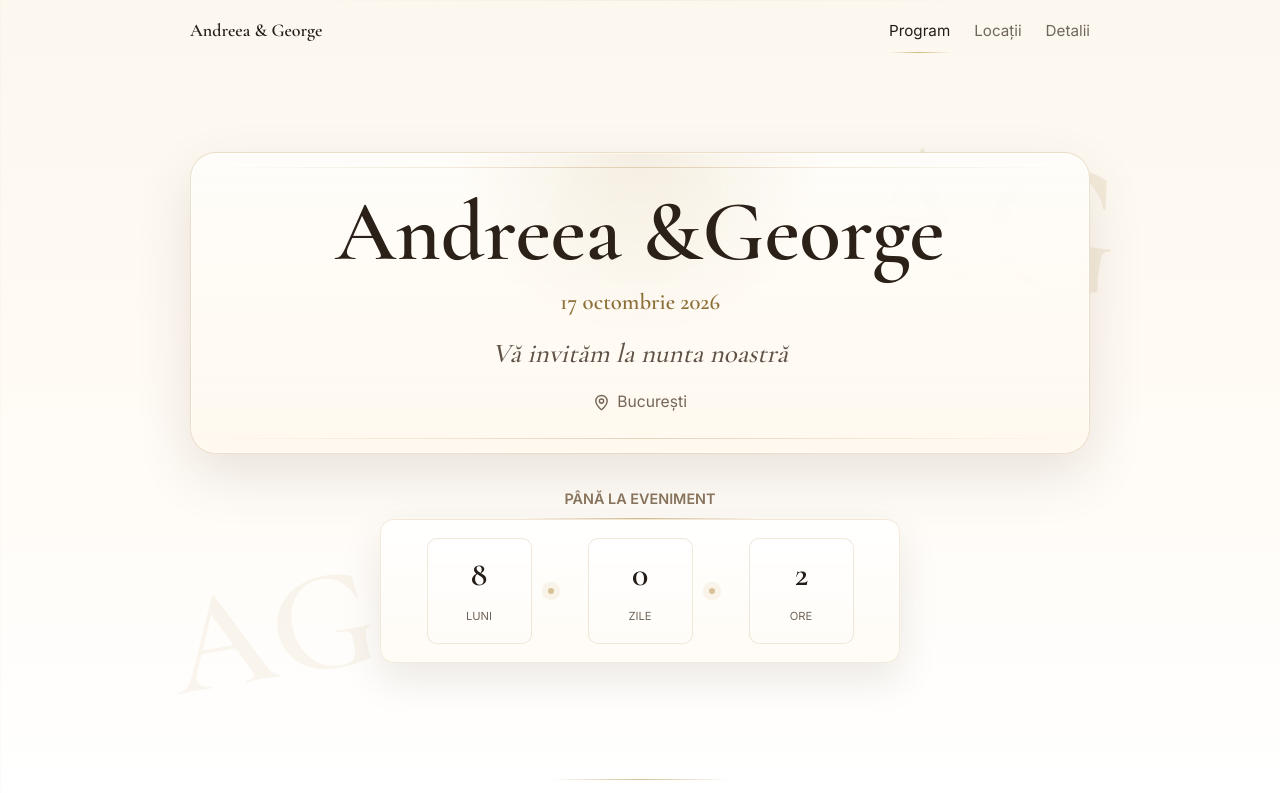
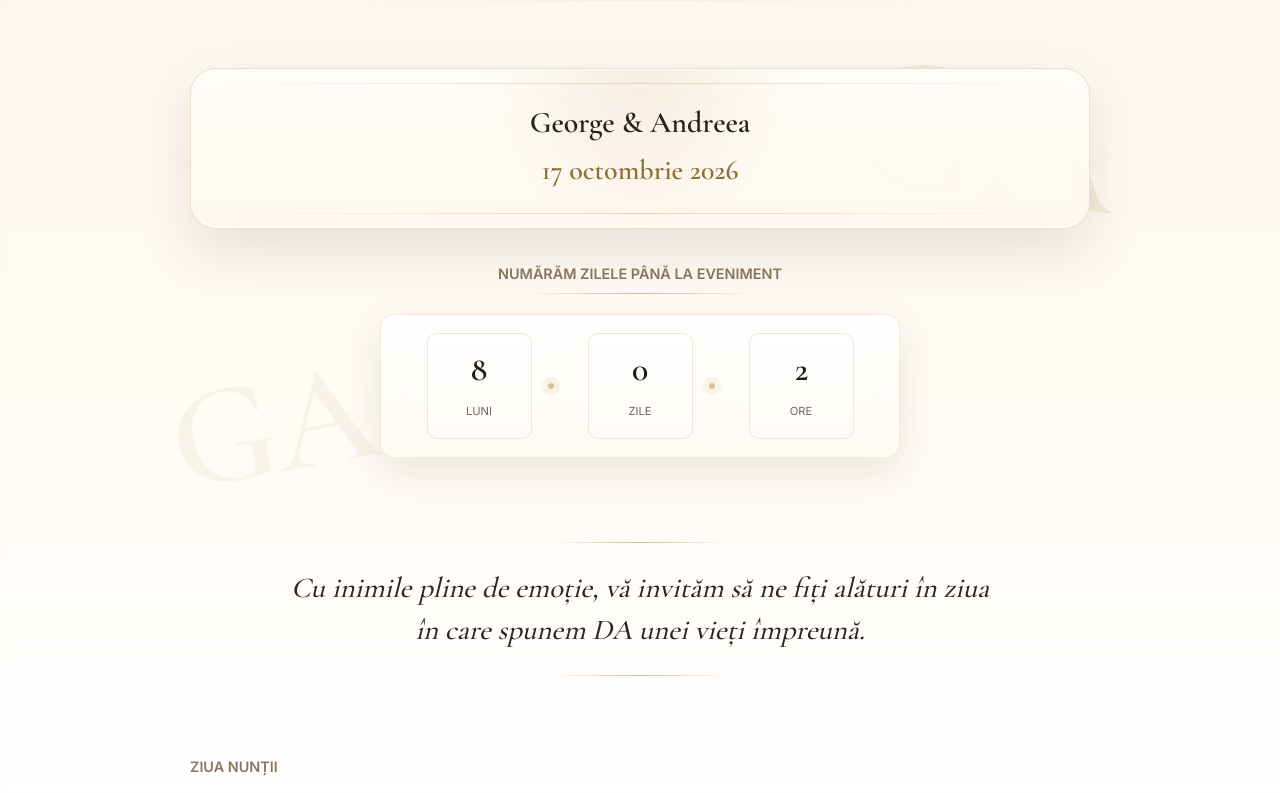
Before and after one commit to panaghiageorge/andreea-george-invitatie-nunta, a React (Vite) app: page / in a window 1280 px wide. Shown: the top 793 px of the page. Built offline with nearby package versions, Linux system fonts and the light colour scheme.

Commit message:
last version

```diff
--- a/src/App.tsx
+++ b/src/App.tsx
@@ -10,7 +10,7 @@ import { content } from "./content";
 export default function App() {
     return (
         <div className="min-vh-100">
-            <Navbar />
+            {/* <Navbar /> */}
 
             <Hero />
 
@@ -34,9 +34,11 @@ export default function App() {
                 <InteractiveMap />
             </Section>
 
-            <Section id="detalii" eyebrow="Pe scurt" title="Detalii" subtitle="Pentru confirmări sau întrebări, suntem aproape.">
+
+            <div className="px-3" id="detalii">
                 <Details />
-            </Section>
+            </div>
+
 
             <footer className="py-4">
                 <div className="container d-flex justify-content-center px-3">
--- a/src/components/Hero.tsx
+++ b/src/components/Hero.tsx
@@ -12,26 +12,16 @@ export function Hero() {
 
                     <div className="lux-hero-card">
                         <h1 className="lux-title lux-hero-title fw-semibold mt-2 mb-2">
-                            <span>Andreea &</span>
-                            <span>George</span>
+                            <span>{content.couple}</span>
                         </h1>
 
                         <div className="lux-date-display">
                             {content.dateText}
                         </div>
-
-                        <p className="lux-hero-tagline mb-0">
-                            {content.tagline}
-                        </p>
-
-                        <div className="lux-hero-meta">
-                            <MapPin size={17} />
-                            <span>{content.cityText}</span>
-                        </div>
                     </div>
 
                     <div className="lux-hero-countdown">
-                        <div className="lux-eyebrow text-center mb-2">Până la eveniment</div>
+                        <div className="lux-eyebrow text-center mb-2">Numărăm zilele până la eveniment</div>
                         <div className="lux-sep mx-auto" style={{ maxWidth: 240 }} />
                         <Countdown targetLocalIso={content.countdownTargetLocal} />
                     </div>
--- a/src/content.ts
+++ b/src/content.ts
@@ -1,13 +1,13 @@
 export const content = {
-    couple: "Andreea & George",
-    monogram: "AG",
+    couple: "George & Andreea",
+    monogram: "GA",
     dateText: "17 octombrie 2026",
     cityText: "București",
     tagline: "Vă invităm la nunta noastră",
     countdownTargetLocal: "2026-10-17T00:00:00",
     message: {
         title: "Cu bucurie",
-        text: "Cu inimile pline de emoție, vă invităm să ne fiți alături în ziua în care spunem da unei vieți împreună.",
+        text: "Cu inimile pline de emoție, vă invităm să ne fiți alături în ziua în care spunem DA unei vieți împreună.",
     },
     schedule: [
         {
@@ -50,7 +50,7 @@ export const content = {
     notes: [
         {
             title: "Confirmarea prezenței",
-            text: "Ne-ar bucura să ne confirmați prezența din timp, ca să putem pregăti totul cu grijă."
+            text: "Ne-ar bucura să ne confirmați prezența până pe 1 octombrie, pentru a ne ajuta să planificăm o zi perfectă pentru toți.",
         }
     ],
 };
--- a/src/index.css
+++ b/src/index.css
@@ -40,7 +40,7 @@ body {
         linear-gradient(180deg, var(--lux-cream) 0%, #fffaf3 42%, #ffffff 100%);
     background-size: 100% 100%;
     color: var(--lux-text);
-    padding-top: 74px;
+    padding-top: 30px;
     font-family: "Inter", ui-sans-serif, system-ui, -apple-system, "Segoe UI", Roboto, Arial, sans-serif;
     font-size: 16px;
     line-height: 1.55;
@@ -121,11 +121,11 @@ section {
 
 @media (min-width: 768px) {
     body {
-        padding-top: 84px;
+        padding-top: 0px;
     }
 
     .lux-message-section {
-        padding: 4rem 0;
+        padding: 2rem 0;
     }
 }
 
@@ -381,7 +381,7 @@ section {
 
 .lux-hero-title {
     color: #2b2118;
-    font-size: clamp(2.75rem, 11.5vw, 5.35rem) !important;
+    font-size: 30px !important;
     line-height: 0.92 !important;
     max-width: 100%;
     text-align: center;
@@ -401,7 +401,7 @@ section {
 .lux-hero .lux-date-display {
     color: #8d6f38;
     margin-top: 0.8rem;
-    font-size: 1.42rem;
+    font-size: 28px;
     text-align: center;
 }
 
@@ -512,6 +512,7 @@ section {
     max-width: min(520px, calc(100vw - 32px)) !important;
     overflow: hidden;
     box-shadow: 0 16px 40px rgba(56, 42, 23, 0.1);
+    margin-top: 20px;
 }
 
 .lux-hero-countdown {
@@ -604,6 +605,7 @@ section {
 
     .lux-countdown {
         padding: 18px 22px !important;
+        margin-top: 20px;
     }
 
     .lux-countdown-card {
@@ -972,6 +974,7 @@ section {
     .lux-countdown {
         max-width: min(340px, calc(100vw - 32px)) !important;
         padding: 12px 10px !important;
+        margin-top: 20px;
     }
     .lux-countdown-grid {
         display: grid;
@@ -1004,7 +1007,7 @@ section {
     }
 
     .lux-hero-title {
-        font-size: clamp(2.65rem, 12vw, 3.3rem) !important;
+        font-size: 30px !important;
     }
     .lux-map-container {
         height: 300px;
```
